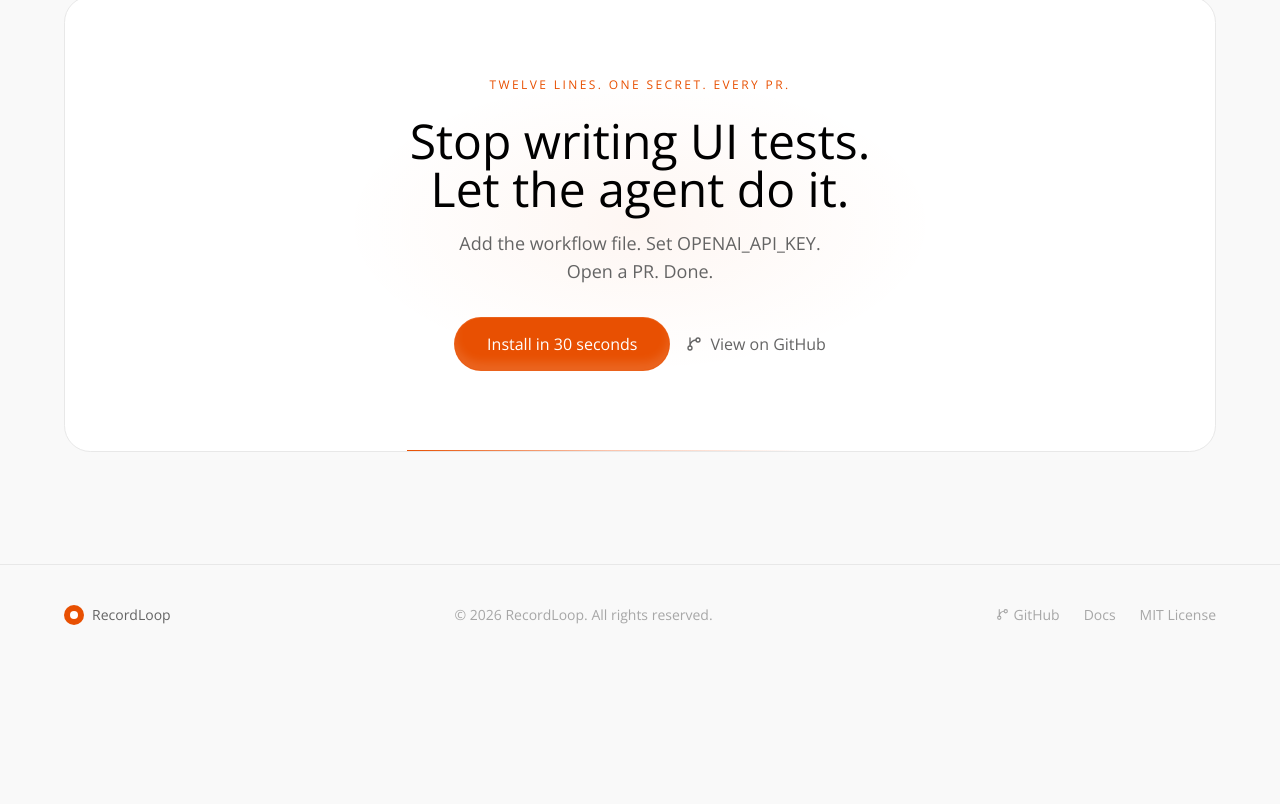
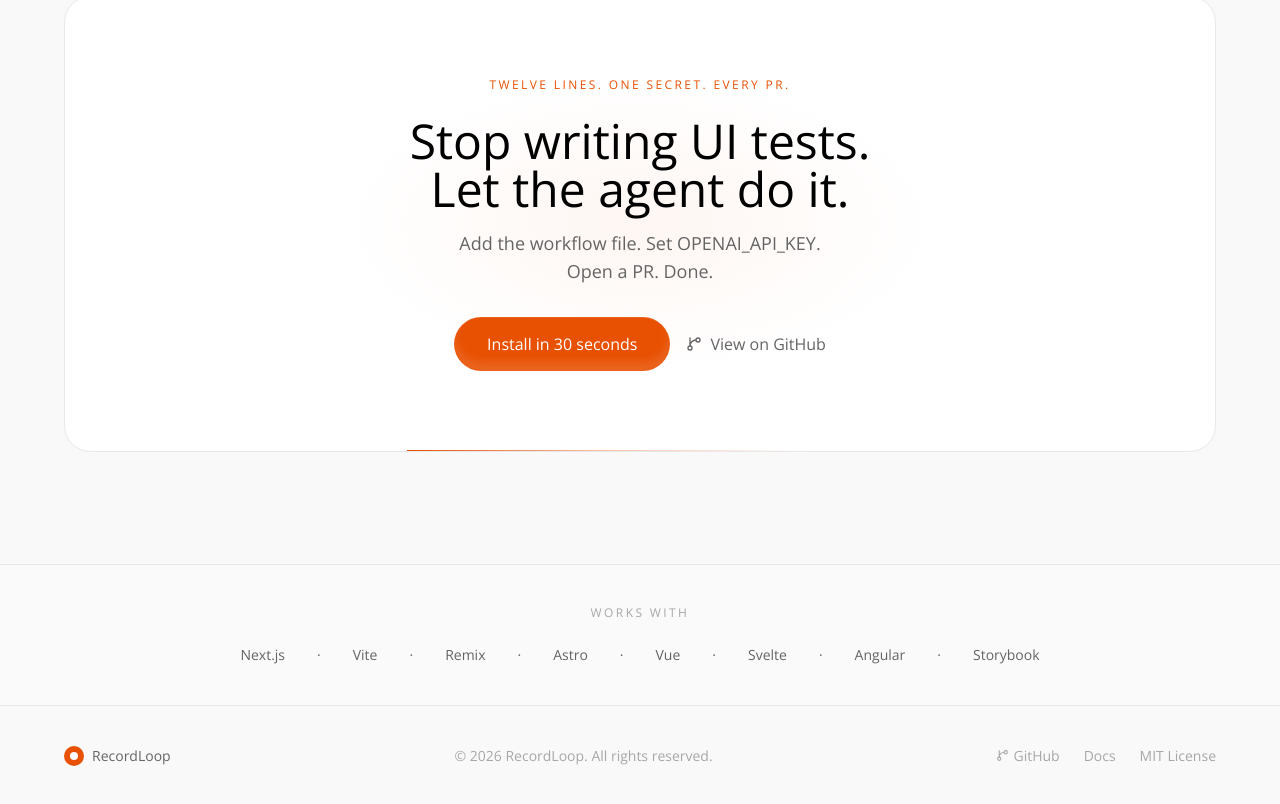
Before and after one commit to vihaanshahh/record-landing, a Next.js app: page / in a window 1280 px wide. Shown: the part 5710-6514 px from the top of the page. Before the commit the page ends 6375 px from the top, so only its background shows below. Built offline with nearby package versions, Linux system fonts and the light colour scheme.

Commit message:
add 'Works with' framework strip above footer

```diff
--- a/app/page.tsx
+++ b/app/page.tsx
@@ -699,6 +699,30 @@ export default function Home() {
         </motion.div>
       </section>
 
+      {/* ── SOCIAL PROOF STRIP ── */}
+      <section className="border-t border-[#e8e8e8] bg-[#fafafa] px-6 md:px-16 py-10">
+        <div className="max-w-7xl mx-auto text-center">
+          <p className="text-xs font-normal uppercase tracking-[0.2em] text-[#A7A7A7] mb-6">Works with</p>
+          <div className="flex flex-wrap items-center justify-center gap-8 text-sm font-light text-[#646464]">
+            <span>Next.js</span>
+            <span>·</span>
+            <span>Vite</span>
+            <span>·</span>
+            <span>Remix</span>
+            <span>·</span>
+            <span>Astro</span>
+            <span>·</span>
+            <span>Vue</span>
+            <span>·</span>
+            <span>Svelte</span>
+            <span>·</span>
+            <span>Angular</span>
+            <span>·</span>
+            <span>Storybook</span>
+          </div>
+        </div>
+      </section>
+
       {/* ── FOOTER ── */}
       <footer className="border-t border-[#e8e8e8] px-6 md:px-16 py-10">
         <div className="max-w-7xl mx-auto flex flex-col md:flex-row items-center justify-between gap-4 text-sm text-[#A7A7A7] font-light">
```
